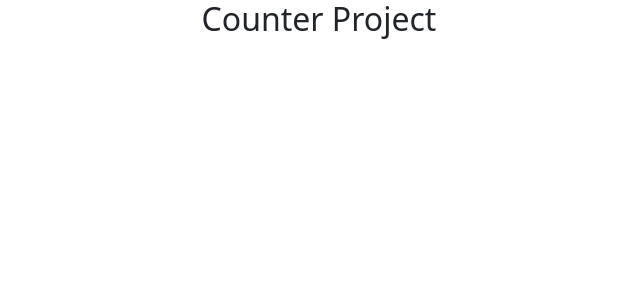
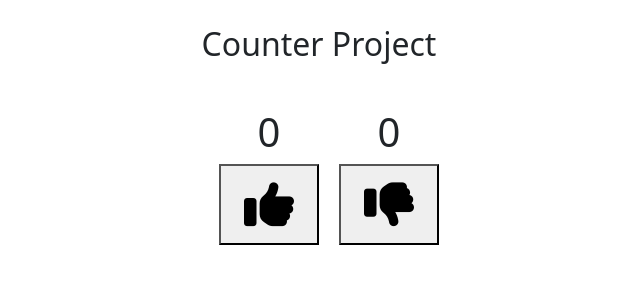
Before and after one commit to Yash-Var/django_project, a Django app: page / in a window 1280 px wide. Shown: the top 300 px of the page, without its empty margins (321-961 px from the left). Run offline with Django 4.2, Linux system fonts and the light colour scheme; some libraries are stand-ins or nearby versions.

Commit message:
small changes

```diff
--- a/example/templates/example/index.html
+++ b/example/templates/example/index.html
@@ -8,7 +8,21 @@
     <title>Counter APP</title>
 </head>
 <body>
-    <h1 style="text-align: center; font-size: xx-large;">Counter Project</h1>
+    <h1 style="text-align: center; font-size: xx-large; margin: 25px; padding: auto;">Counter Project</h1>
+    <div style="display: flex; justify-content: center;">
+    <div style="display: flex; justify-content: center; flex-direction: column; padding: 20px;">
+
+        <h1 style="text-align: center;">{{count}}</h1>
+  <button style="font-size: 50px; width: 100px; " > <i class="fa-solid fa-thumbs-up"></i></button>
+
+</div>
+    <div style="display: flex; justify-content: center; flex-direction: column; ">
+        <h1 style="text-align: center;">{{count}}</h1>
+  <button style="font-size: 50px; width: 100px; " > <i class="fa-solid fa-thumbs-down"></i></button>
+
+</div>
+  </div>
     <script src="https://cdn.jsdelivr.net/npm/bootstrap@5.3.0-alpha1/dist/js/bootstrap.bundle.min.js" integrity="sha384-w76AqPfDkMBDXo30jS1Sgez6pr3x5MlQ1ZAGC+nuZB+EYdgRZgiwxhTBTkF7CXvN" crossorigin="anonymous"></script>
+    <script src="https://kit.fontawesome.com/95597e8978.js" crossorigin="anonymous"></script>
 </body>
 </html>
--- a/example/views.py
+++ b/example/views.py
@@ -1,6 +1,8 @@
 from django.shortcuts import render
 
 # Create your views here.
-
+count=0
 def index(request):
-    return render(request,"example/index.html")
+    return render(request,"example/index.html",{
+        "count":count
+    })
```
